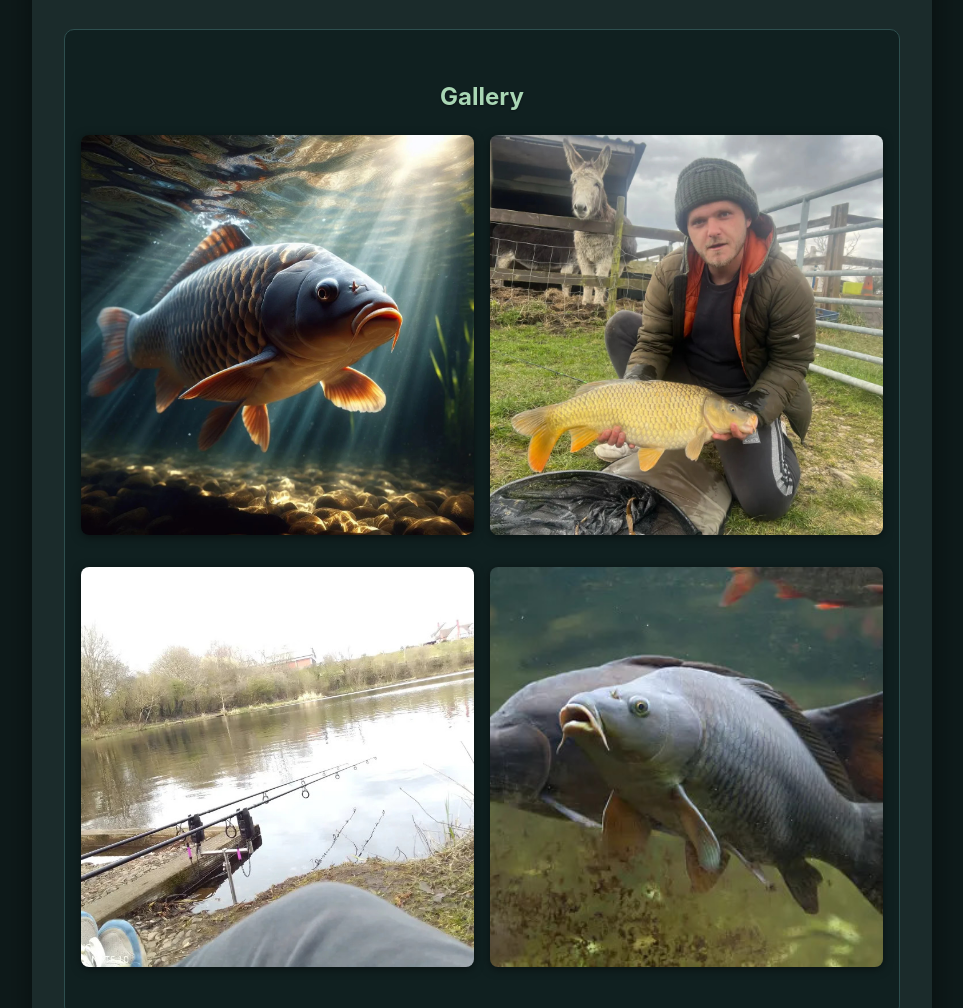
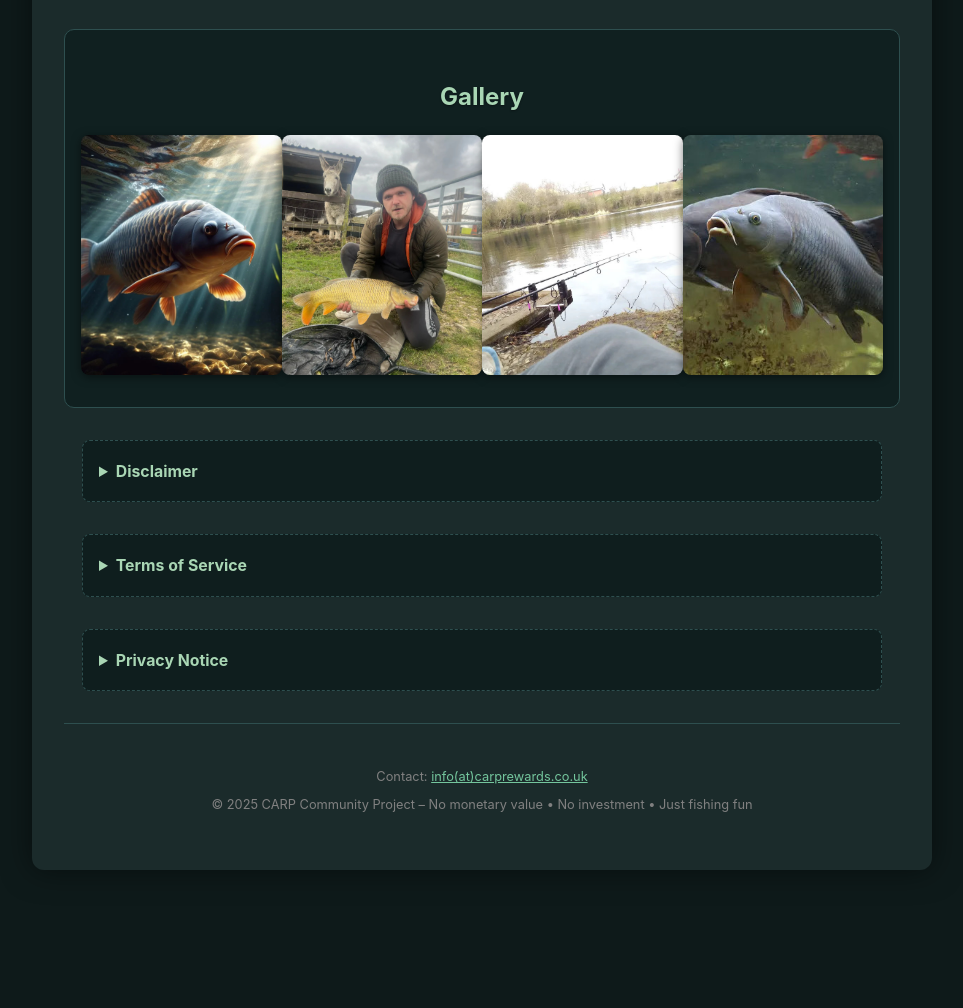
Before and after one commit to CARP-cook/CARP, a plain HTML site: page index.html in a window 1280 px wide. Shown: the part 1704-2712 px from the top of the page, without its empty margins (158-1121 px from the left). After the commit the page ends 2622 px from the top, so only its background shows below. Drawn offline with Linux system fonts and the light colour scheme.

Commit message:
Update style.css

```diff
--- a/assets/style.css
+++ b/assets/style.css
@@ -115,13 +115,14 @@ details summary {
 
 .gallery {
   display: grid;
-  grid-template-columns: repeat(auto-fill, minmax(300px, 1fr));
-  gap: 1rem;
+  grid-template-columns: repeat(auto-fill, minmax(180px, 1fr));
+  grid-auto-rows: 240px; /* ergibt ca. 3:4 Verhältnis */
+  gap: 0;
 }
 
 .gallery img {
   width: 100%;
-  height: 400px;
+  height: 100%;
   object-fit: cover;
   display: block;
 }
```
